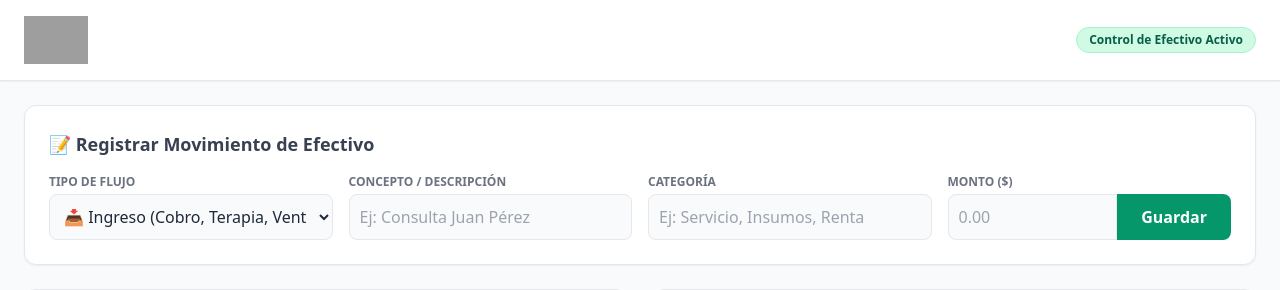
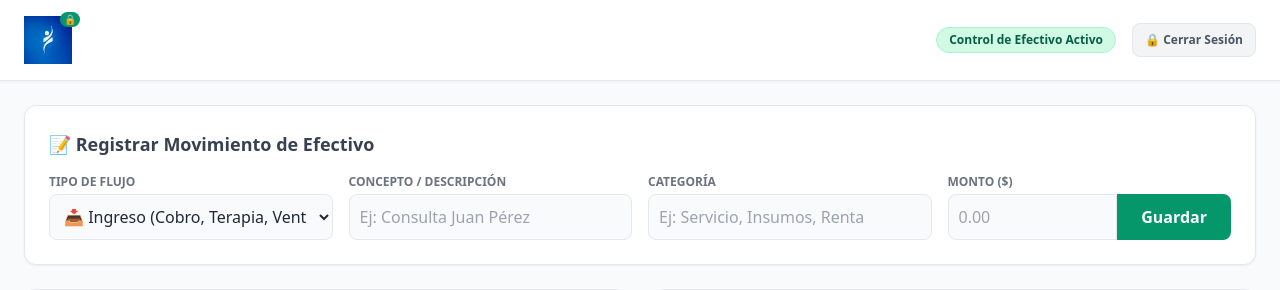
Before and after one commit to xlink1729-cloud/Caja-clinica, a FastAPI app: page / in a window 1280 px wide. Shown: the top 290 px of the page. Run offline with FastAPI, Linux system fonts and the light colour scheme; the visitor is signed in with stand-in values (Sample User, id 1); data that the repository does not hold is empty; some libraries are stand-ins or nearby versions; grey boxes are pictures that could not be loaded.

Commit message:
Update control_caja.html

```diff
--- a/templates/control_caja.html
+++ b/templates/control_caja.html
@@ -10,11 +10,19 @@
 
     <header class="bg-white shadow-sm border-b border-gray-200 py-4 px-6 flex justify-between items-center">
         <div class="flex items-center gap-3">
-            <img src="/static/logo.png" alt="Logo {{ CLINIC_NAME }}" class="h-12 w-auto object-contain">
+            <div class="relative">
+                <img src="/static/logo.jpg" alt="Logo {{ CLINIC_NAME }}" class="h-12 w-auto object-contain">
+                <span class="absolute -top-1 -right-2 bg-emerald-600 text-white text-[10px] px-1 rounded-full shadow-sm">🔒</span>
+            </div>
         </div>
-        <span class="bg-emerald-100 text-emerald-800 text-xs font-semibold px-3 py-1 rounded-full border border-emerald-200">
-            Control de Efectivo Activo
-        </span>
+        <div class="flex items-center gap-4">
+            <span class="hidden md:inline-block bg-emerald-100 text-emerald-800 text-xs font-semibold px-3 py-1 rounded-full border border-emerald-200">
+                Control de Efectivo Activo
+            </span>
+            <a href="/logout" class="text-xs bg-gray-100 hover:bg-red-50 hover:text-red-600 text-gray-600 font-bold px-3 py-2 rounded-lg border border-gray-200 transition">
+                🔒 Cerrar Sesión
+            </a>
+        </div>
     </header>
 
     <main class="max-w-7xl mx-auto p-4 md:p-6 space-y-6">
```
